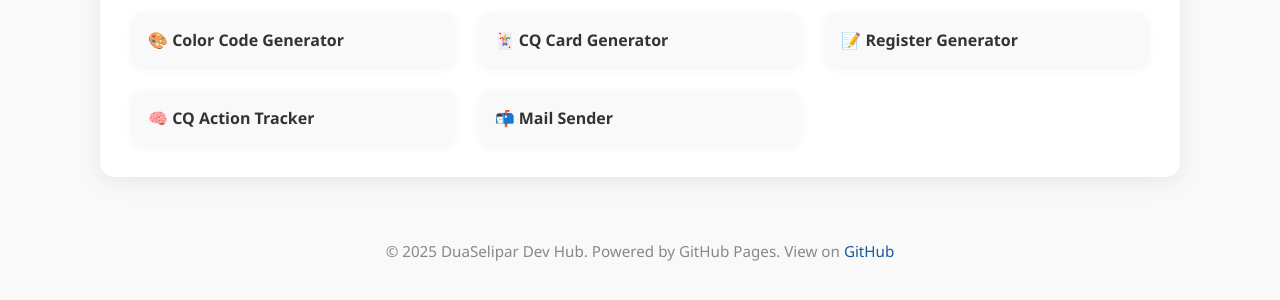
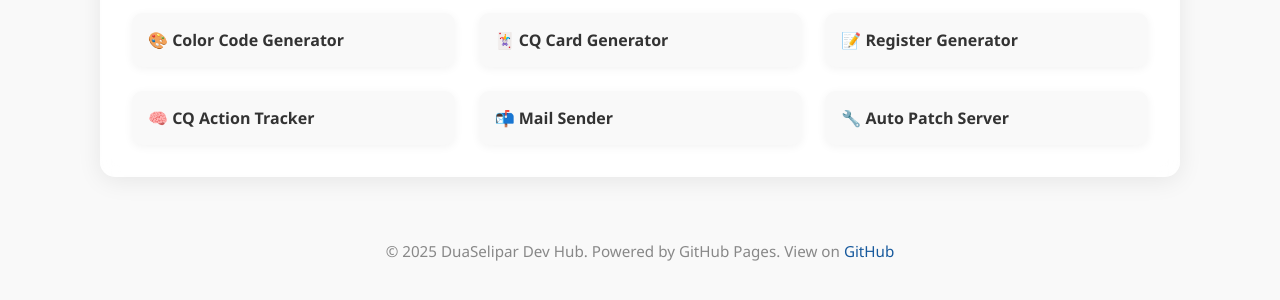
Before and after one commit to duaselipar/duaselipar.github.io, a Jekyll site: the page built from index.md, in a window 1280 px wide. Shown: the part 805-1105 px from the top of the page. Built offline with Jekyll 4.4.1, drawn with Linux system fonts in a browser that asks for light colours.

Commit message:
Updated content

```diff
--- a/index.md
+++ b/index.md
@@ -115,7 +115,7 @@ title: DuaSelipar Dev Hub
     <a href="/eoscripts/register-generator.html" data-aos="zoom-in" data-aos-delay="200">📝 Register Generator</a>
      <a href="/eoscripts/cq_action-tracker.html" data-aos="zoom-in" data-aos-delay="300">🧠 CQ Action Tracker</a>
     <a href="https://github.com/duaselipar/Mail-Sender" target="_blank" data-aos="zoom-in" data-aos-delay="400">📬 Mail Sender</a>
-
+    <a href="https://github.com/duaselipar/AutoPatchServerGUIEO" target="_blank" data-aos="zoom-in" data-aos-delay="500">🔧 Auto Patch Server</a>
   </div>
 </div>
 
```
